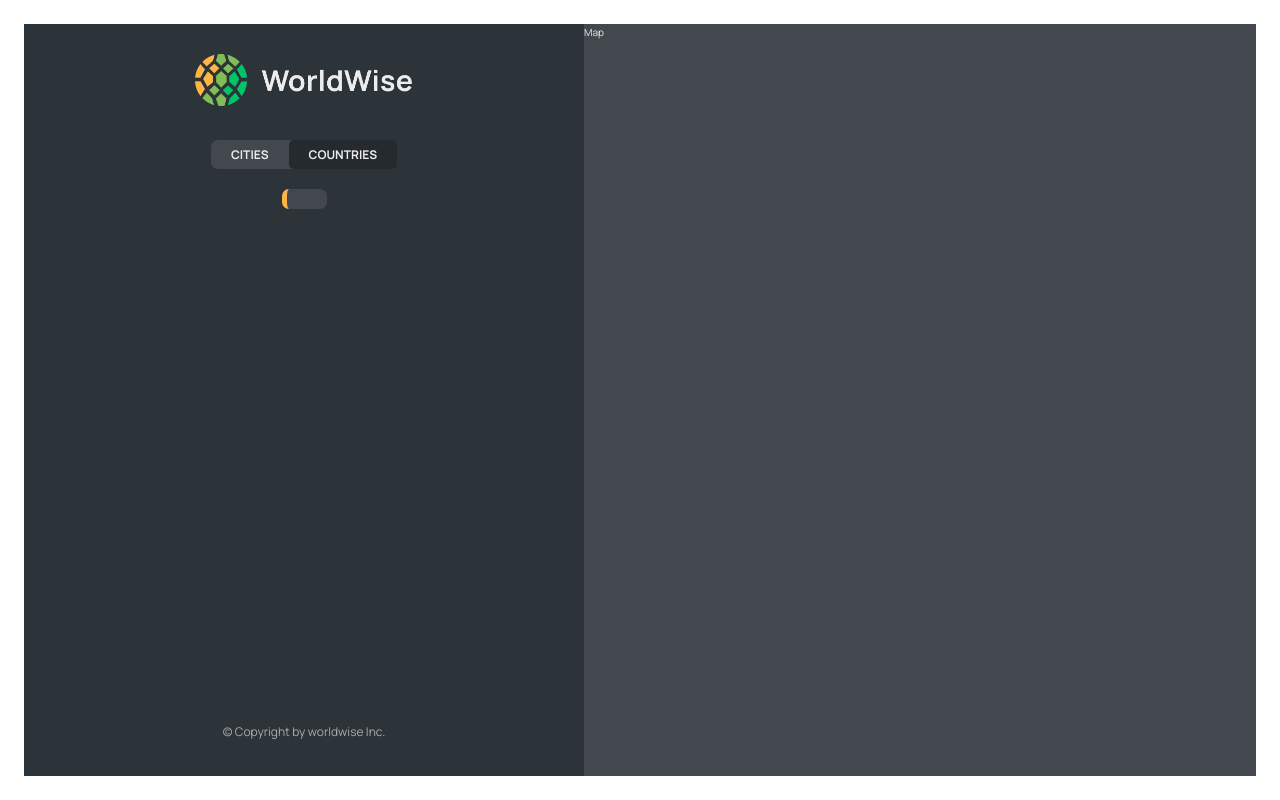
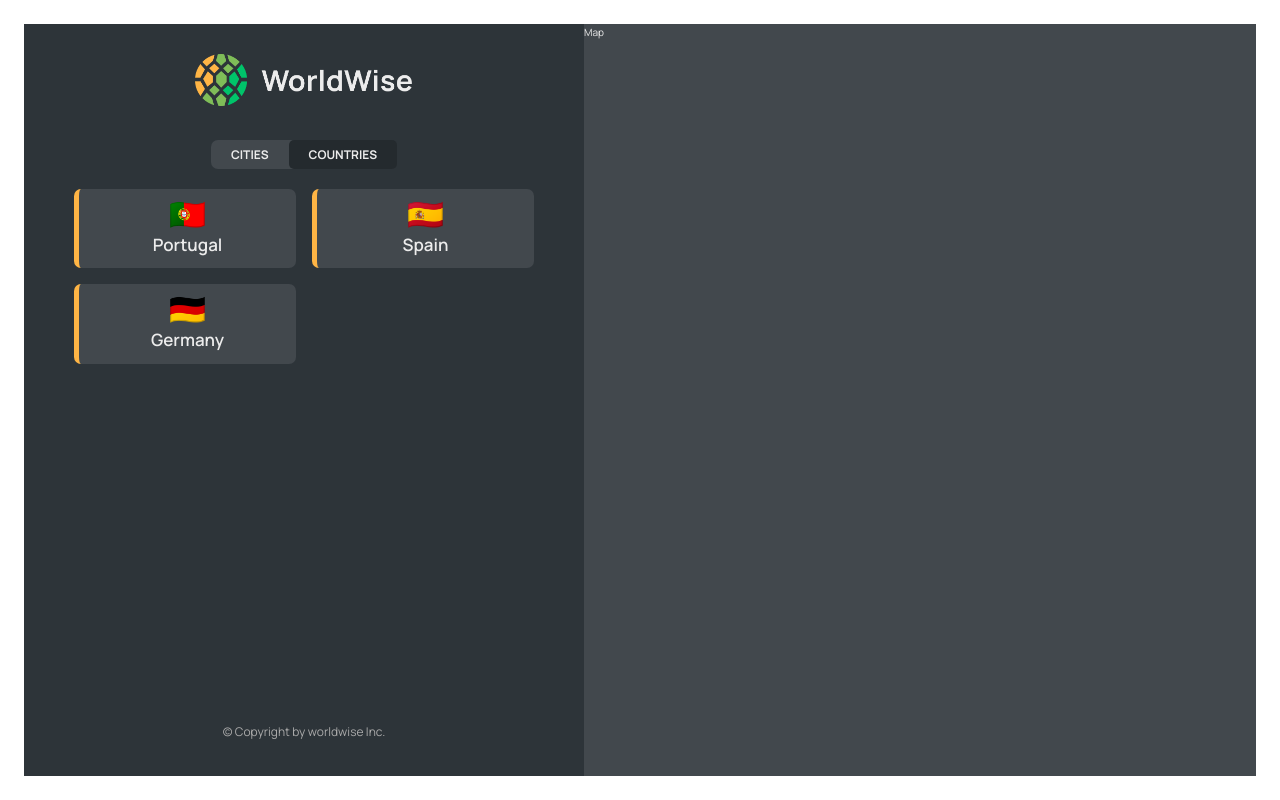
Before and after one commit to Rahimah-817/worldwise, a React (Vite) app: page /app/countries in a window 1280 px wide. Built offline with nearby package versions, Linux system fonts and the light colour scheme; data requests are answered from the project's data file.

Commit message:
Implementing the Countries List

```diff
--- a/package.json
+++ b/package.json
@@ -14,7 +14,7 @@
     "build": "vite build",
     "lint": "eslint . --ext js,jsx --report-unused-disable-directives --max-warnings 0",
     "preview": "vite preview",
-    "server": "json-server --watch data/cities.json --port 3000"
+    "server": "json-server --watch data/cities.json --port 3000 --delay 500"
   },
   "devDependencies": {
     "@types/react": "^18.2.15",
--- a/src/App.jsx
+++ b/src/App.jsx
@@ -9,6 +9,7 @@ import CountryItem from './components/CountryItem';
 import Form from './components/Form';
 import { useEffect, useState } from 'react';
 import CityList from './components/CityList';
+import CountriesList from './components/CountriesList';
 
 function App() {
   const [cities, setCities] = useState([]);
@@ -49,7 +50,7 @@ function App() {
             path='cities'
             element={<CityList cities={cities} isLoading={isLoading} />}
           />
-          <Route path='countries' element={<CountryItem />} />
+          <Route path='countries' element={<CountriesList cities={cities} isLoading={ isLoading} />} />
           <Route path='form' element={<Form />} />
         </Route>
         <Route path='*' element={<PageNotFound />} />
--- /dev/null
+++ b/src/components/CountriesList.jsx
@@ -0,0 +1,35 @@
+import styles from './CountryList.module.css';
+import Spinner from '../components/Spinner';
+import CountryItem from './CountryItem';
+import PropTypes from 'prop-types';
+import Message from './Message';
+
+const CountriesList = ({ cities, isLoading }) => {
+  if (isLoading) return <Spinner />;
+
+  if (!cities.length)
+    return (
+      <Message message='Add your first city by clicking on a city on the map' />
+    );
+
+  const countries = cities.reduce((arr, city) => {
+    if (!arr.map((el) => el.country).includes(city.country))
+      return [...arr, { country: city.country, emoji: city.emoji }];
+    else return arr;
+  }, []);
+
+  return (
+    <ul className={styles.countriesList}>
+      {countries.map((country) => (
+        <CountryItem country={country} key={country.id} />
+      ))}
+    </ul>
+  );
+};
+
+CountriesList.propTypes = {
+  cities: PropTypes.array.isRequired,
+  isLoading: PropTypes.bool.isRequired,
+};
+
+export default CountriesList;
--- a/src/components/CountryItem.jsx
+++ b/src/components/CountryItem.jsx
@@ -1,12 +1,17 @@
 import styles from './CountryItem.module.css';
+import PropTypes from 'prop-types';
 
-function CountryItem() {
+function CountryItem({ country }) {
   return (
     <li className={styles.countryItem}>
-      {/* <span>{country.emoji}</span>
-      <span>{country.country}</span> */}
+      <span>{country.emoji}</span>
+      <span>{country.country}</span>
     </li>
   );
 }
 
+CountryItem.propTypes = {
+  country: PropTypes.object.isRequired,
+};
+
 export default CountryItem;
--- a/src/components/CountryList.module.css
+++ b/src/components/CountryList.module.css
@@ -1,4 +1,4 @@
-.countryList {
+.countriesList {
   width: 100%;
   height: 65vh;
   list-style: none;
```
